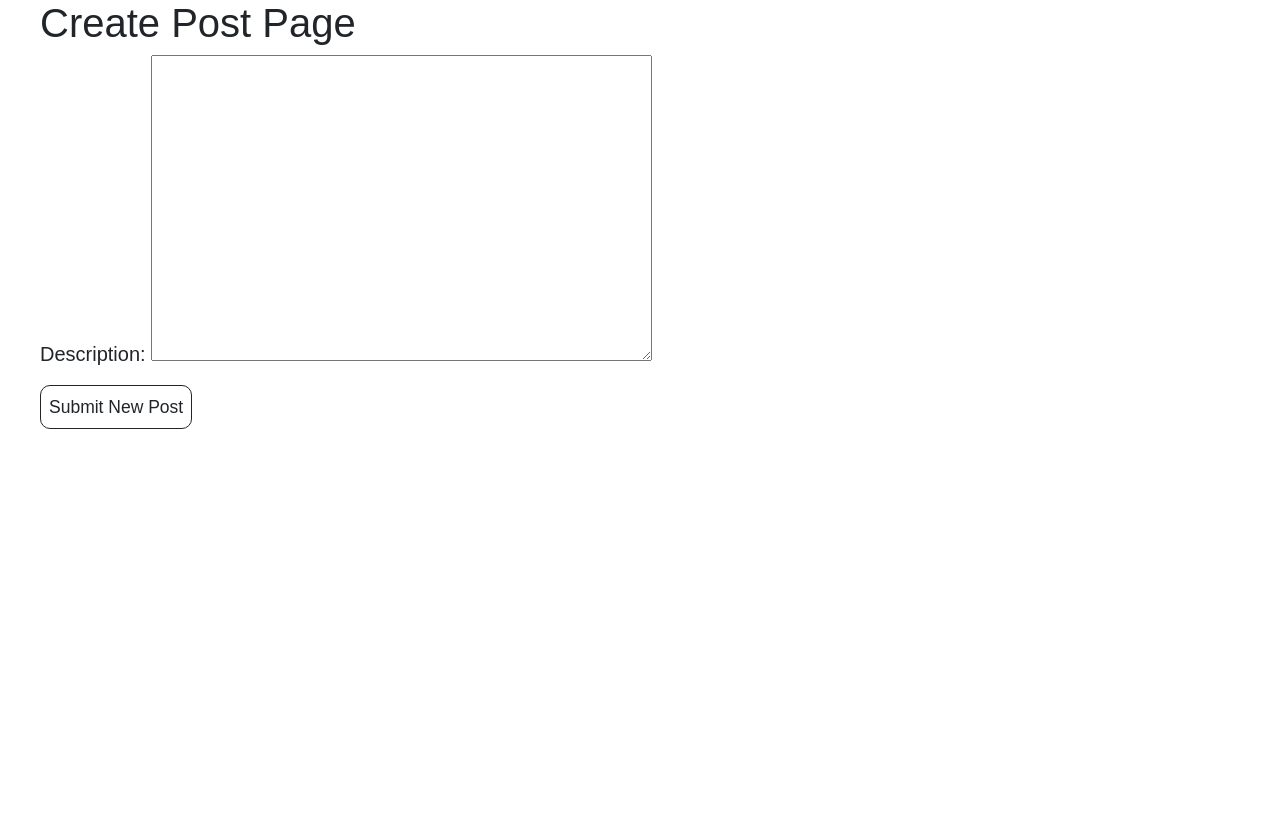
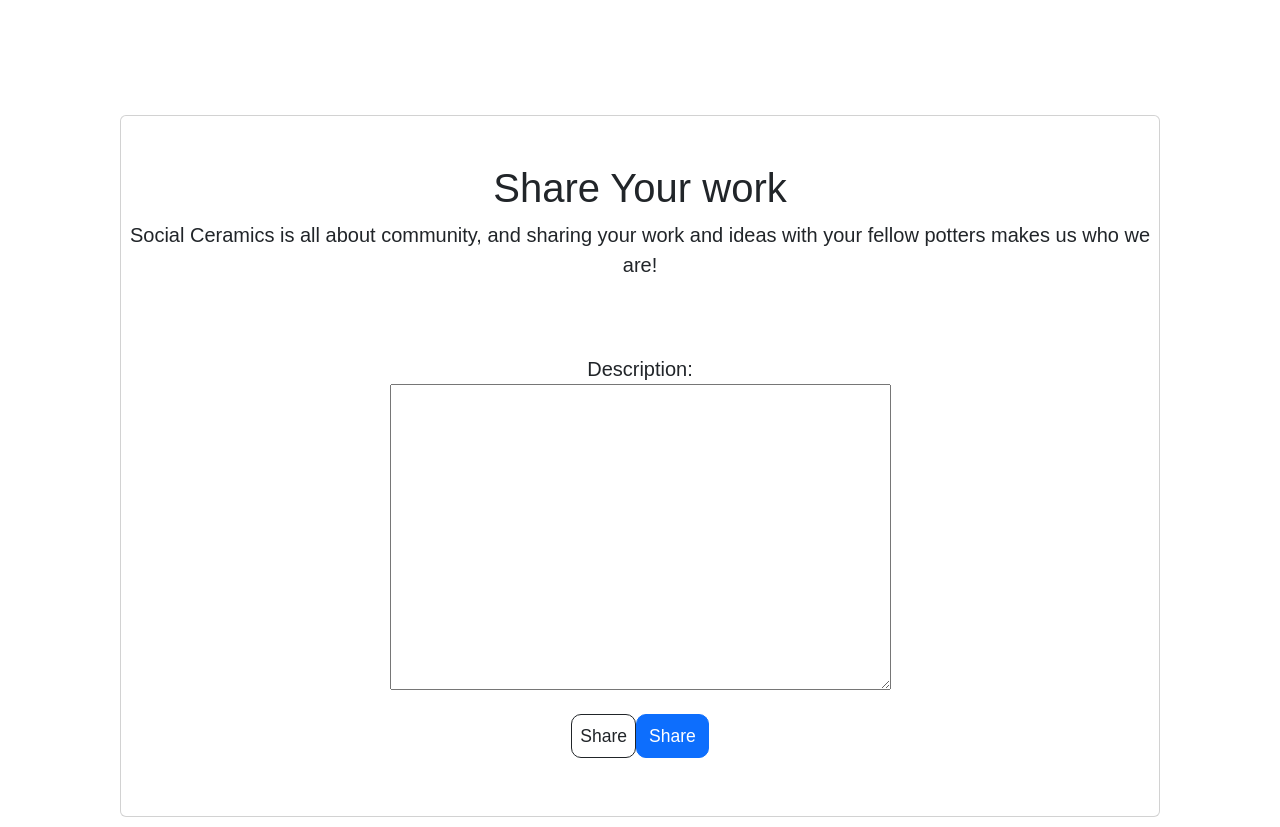
Before and after one commit to YasmineBB/ceramics-studio-platform, a Django app: template templates/post.html in a window 1280 px wide. Shown: the part 188-1015 px from the top of the page. Before the commit the page ends 617 px from the top, so only its background shows below. Run offline with Django 3.2, Linux system fonts and the light colour scheme; the template is opened without the code that fills it: values that come from a table or form of the project are taken from there, others are empty; some libraries are stand-ins or nearby versions; some web fonts are replaced; grey boxes are pictures that could not be loaded.

Commit message:
Add styling to post page to keep the site consistent

```diff
--- a/templates/post.html
+++ b/templates/post.html
@@ -2,13 +2,35 @@
 
 {% block content %}
 
-<h1>Create Post Page</h1>
-<form method="post" enctype="multipart/form-data">
-    <!-- <table>
-        {{ form }}
-    </table> -->
-    {% csrf_token %}
-    {{ form.as_p }}
-    <button class="p-2 btn btn-outline-dark btn-sm" type="submit">Submit New Post</button>
-</form>
+<div class="container-fluid">
+    <section class="text-center" style="margin: 0 20px;">
+
+        <div class="p-5 bg-image"></div>
+
+        <div id="auth-card" class="card mx-4 mx-md-5 shadow-5-strong">
+            <h1 class="mt-5 ">Share Your work</h1>
+            <p>Social Ceramics is all about community, and sharing your work and ideas with your fellow potters makes us
+                who we
+                are!</p>
+            <div class="card-body py-5 px-md-5">
+
+                <div class="row d-flex justify-content-center">
+                    <div class="col-lg-8">
+
+                        <div class="d-flex justify-content-center">
+                            <form method="post" enctype="multipart/form-data">
+                                {% csrf_token %}
+                                {{ form.as_p }}
+                                <div class="d-flex justify-content-center">
+                                    <button class="p-2 btn btn-outline-dark btn-sm" type="submit">Share</button>
+                                    <button type="submit" class="btn btn-primary btn-rounded">Share</button>
+                                </div>
+
+                            </form>
+                        </div>
+                    </div>
+                </div>
+            </div>
+    </section>
+</div>
 {% endblock %}
```
